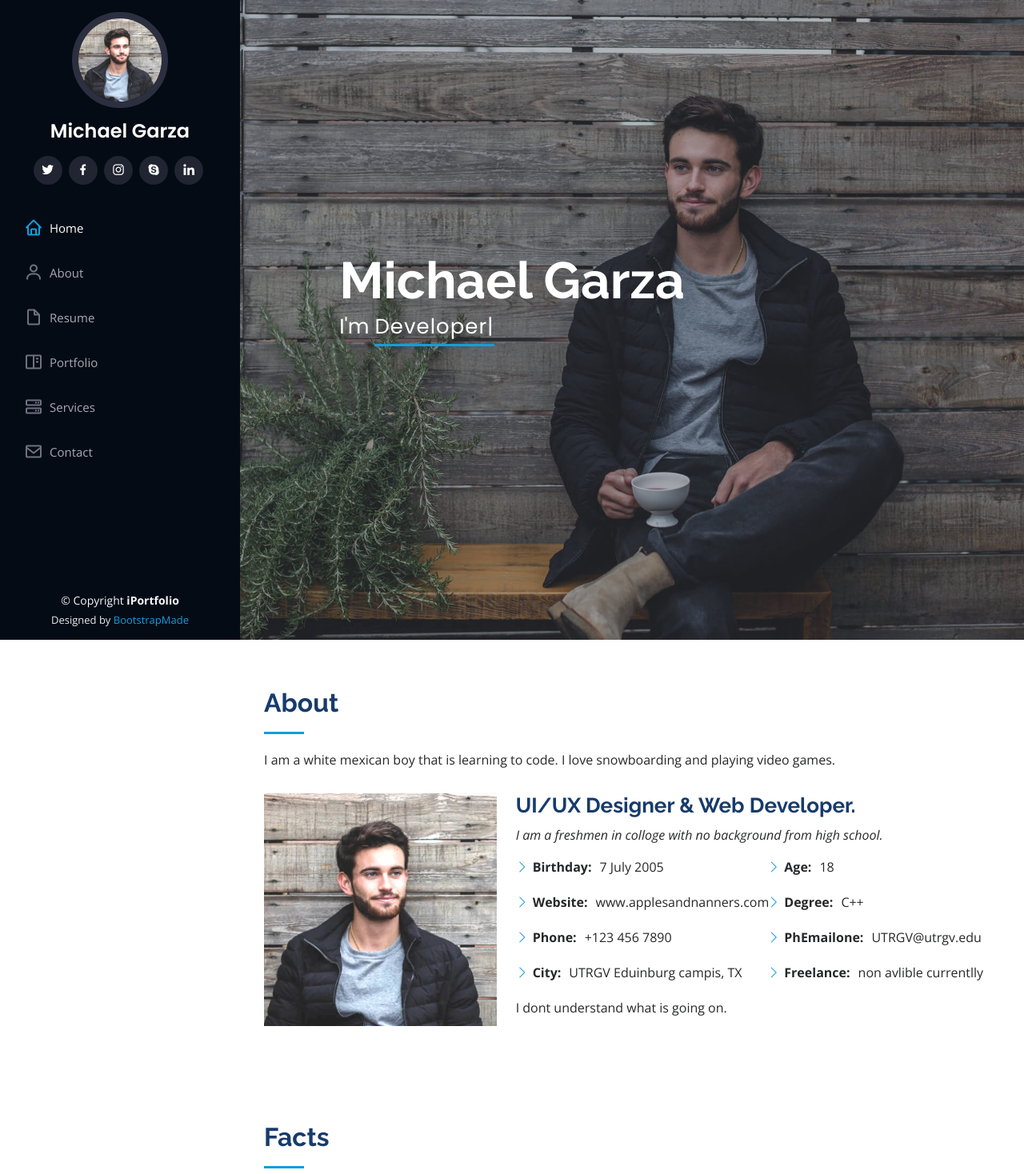
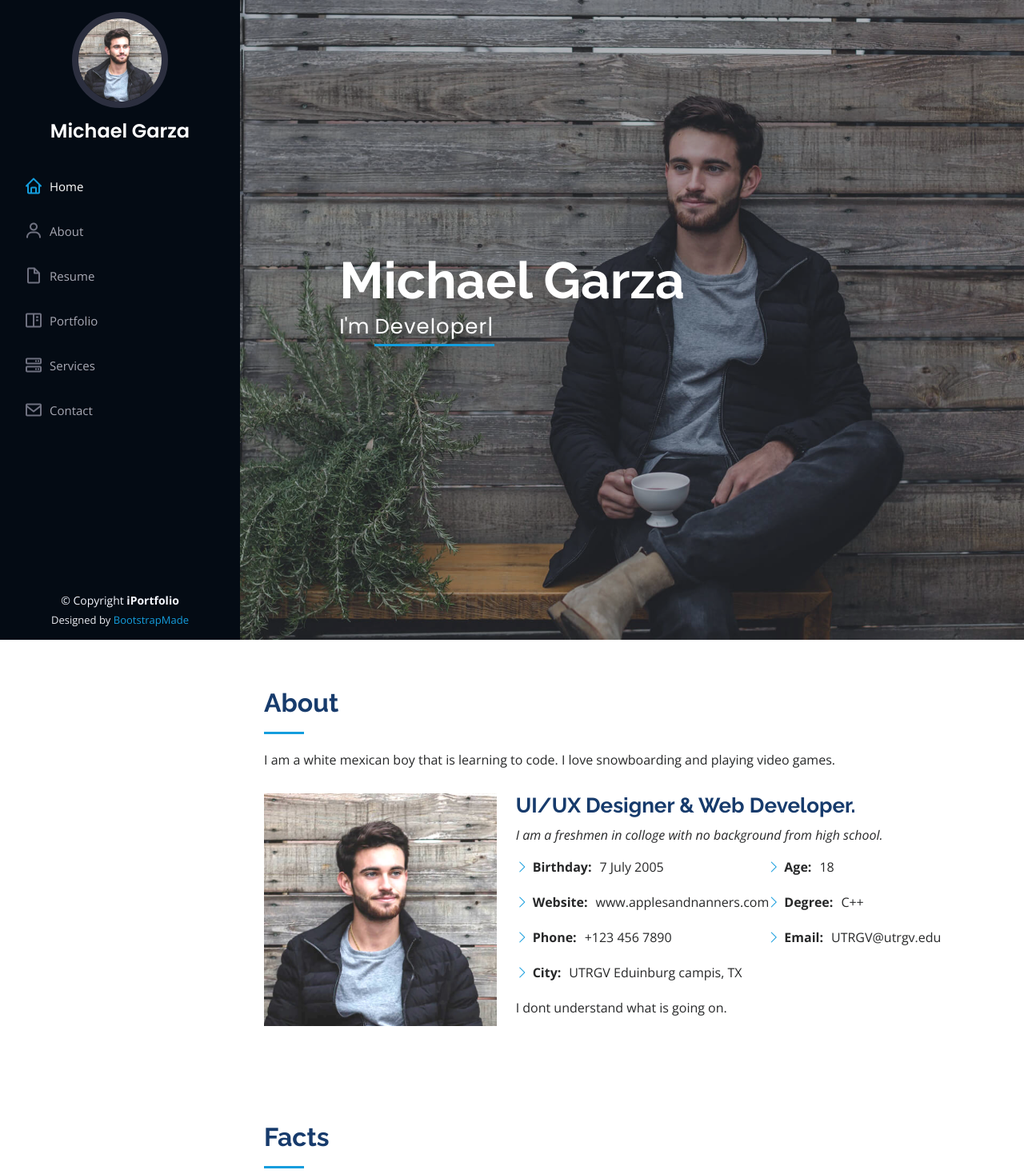
Before and after one commit to magboss2/1101-final-project, a Flask app: page / in a window 1280 px wide. Shown: the top 1468 px of the page at 80% size. Run offline with Flask 3, Linux system fonts and the light colour scheme; some libraries are stand-ins or nearby versions.

Commit message:
modified:   templates/index.html

```diff
--- a/templates/index.html
+++ b/templates/index.html
@@ -48,13 +48,7 @@
       <div class="profile">
         <img src="static/img/profile-img.jpg" alt="" class="img-fluid rounded-circle">
         <h1 class="text-light"><a href="index.html">Michael Garza</a></h1>
-        <div class="social-links mt-3 text-center">
-          <a href="#" class="twitter"><i class="bx bxl-twitter"></i></a>
-          <a href="#" class="facebook"><i class="bx bxl-facebook"></i></a>
-          <a href="#" class="instagram"><i class="bx bxl-instagram"></i></a>
-          <a href="#" class="google-plus"><i class="bx bxl-skype"></i></a>
-          <a href="#" class="linkedin"><i class="bx bxl-linkedin"></i></a>
-        </div>
+
       </div>
 
       <nav id="navbar" class="nav-menu navbar">
@@ -74,7 +68,7 @@
   <section id="hero" class="d-flex flex-column justify-content-center align-items-center">
     <div class="hero-container" data-aos="fade-in">
       <h1>Michael Garza</h1>
-      <p>I'm <span class="typed" data-typed-items="Designer, Developer, Freelancer, Photographer"></span></p>
+      <p>I'm <span class="typed" data-typed-items="Designer, Developer, Photographer"></span></p>
     </div>
   </section><!-- End Hero -->
 
@@ -111,9 +105,8 @@
                 <ul>
                   <li><i class="bi bi-chevron-right"></i> <strong>Age:</strong> <span>18</span></li>
                   <li><i class="bi bi-chevron-right"></i> <strong>Degree:</strong> <span>C++</span></li>
-                  <li><i class="bi bi-chevron-right"></i> <strong>PhEmailone:</strong> <span>UTRGV@utrgv.edu</span></li>
-                  <li><i class="bi bi-chevron-right"></i> <strong>Freelance:</strong> <span>non avlible currentlly</span></li>
-                </ul>
+                  <li><i class="bi bi-chevron-right"></i> <strong>Email:</strong> <span>UTRGV@utrgv.edu</span></li>
+                 </ul>
               </div>
             </div>
             <p>
```
